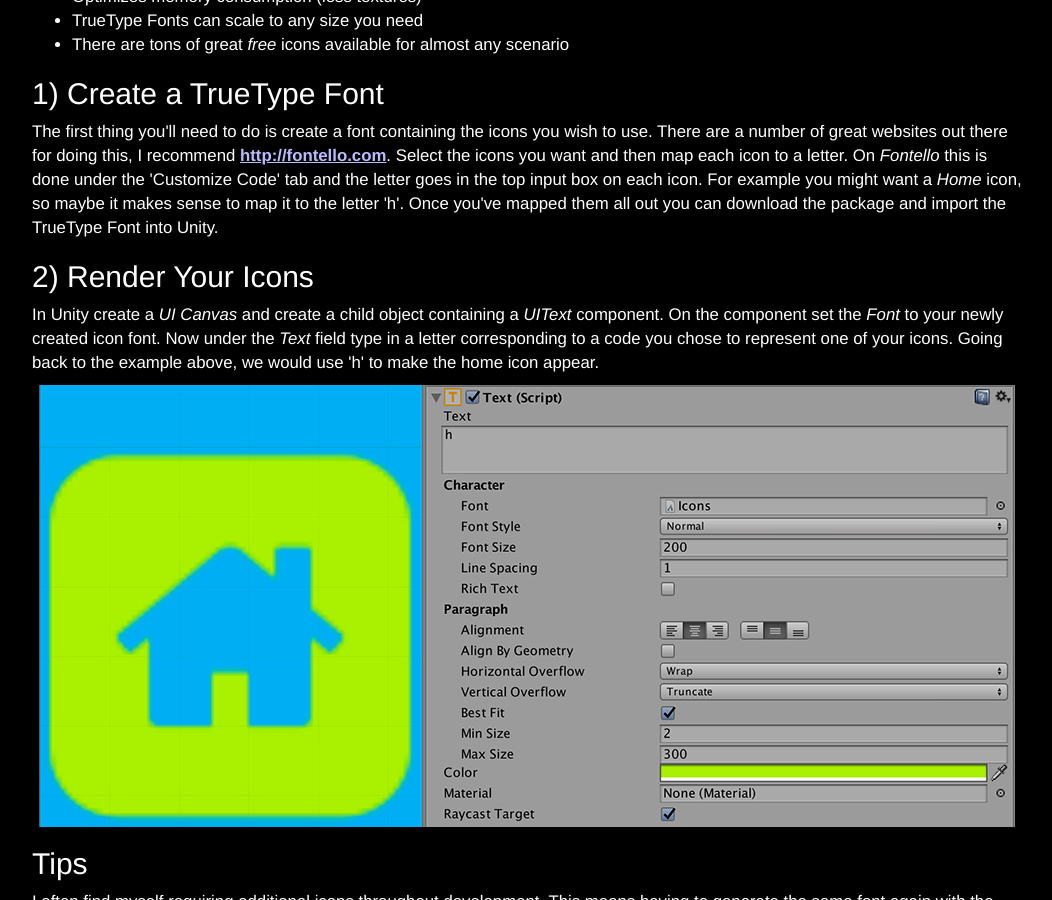
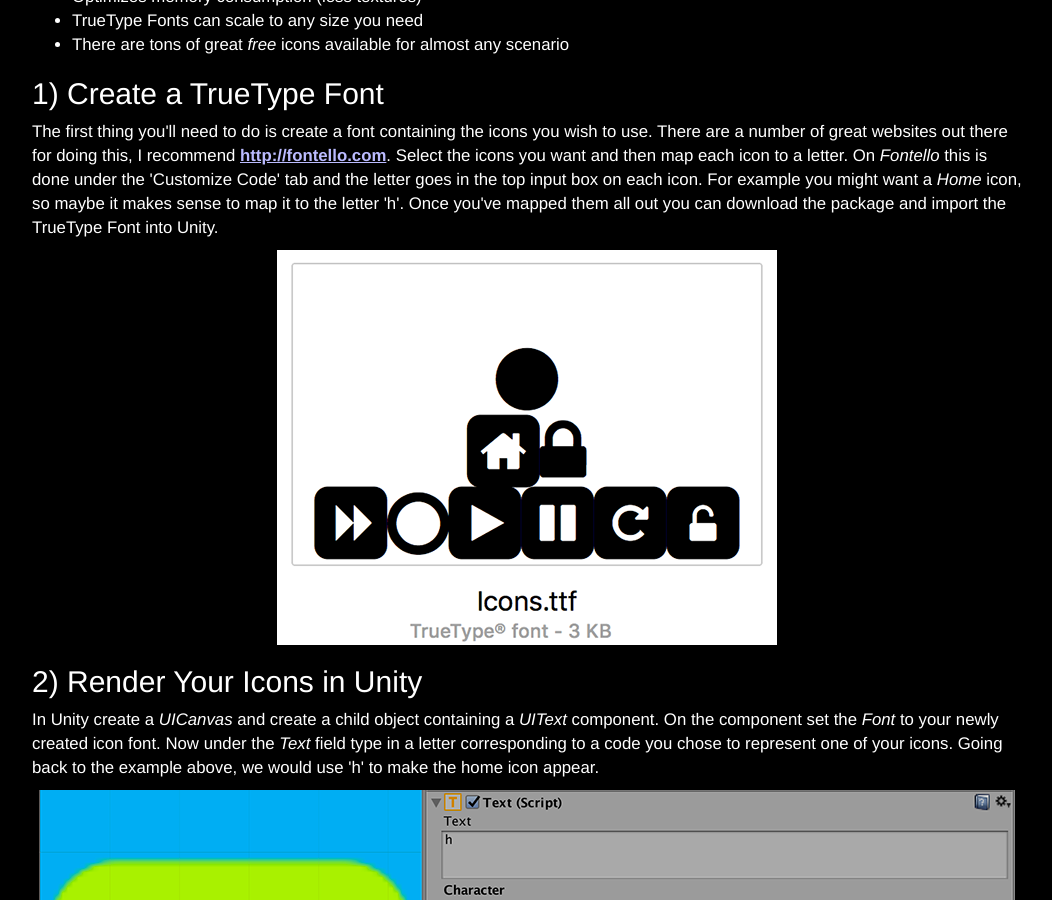
Before and after one commit to bradkeys/bradkeys.com, a Jekyll site: the page built from _posts/2017-04-21-Optimizing-Games-by-Using-Font-Icons.html, in a window 1280 px wide and 900 px high, scrolled down 916 px. Shown: the whole window, without its empty margins (113-1165 px from the left). Built offline with Jekyll 4.4.1, drawn with Linux system fonts in a browser that asks for light colours; nearby versions of some CDN libraries; comment, search, counter and statistics services are not loaded.

Commit message:
Added additional image to latest blog post.

```diff
--- a/_posts/2017-04-21-Optimizing-Games-by-Using-Font-Icons.html
+++ b/_posts/2017-04-21-Optimizing-Games-by-Using-Font-Icons.html
@@ -26,9 +26,10 @@ image: /img/posts/font-icons.png
     For example you might want a <em>Home</em> icon, so maybe it makes sense to map it to the letter 'h'.
     Once you've mapped them all out you can download the package and import the TrueType Font into Unity.
 </p>
-<h2>2) Render Your Icons</h2>
+<img src="/img/posts/font-icons-example2.png" />
+<h2>2) Render Your Icons in Unity</h2>
 <p>
-    In Unity create a <em>UI Canvas</em> and create a child object containing a <em>UIText</em> component.
+    In Unity create a <em>UICanvas</em> and create a child object containing a <em>UIText</em> component.
     On the component set the <em>Font</em> to your newly created icon font.
     Now under the <em>Text</em> field type in a letter corresponding to a code you chose to represent one of your icons.
     Going back to the example above, we would use 'h' to make the home icon appear.
```
Also changed, not shown: img/posts/font-icons-example2.png (added).
